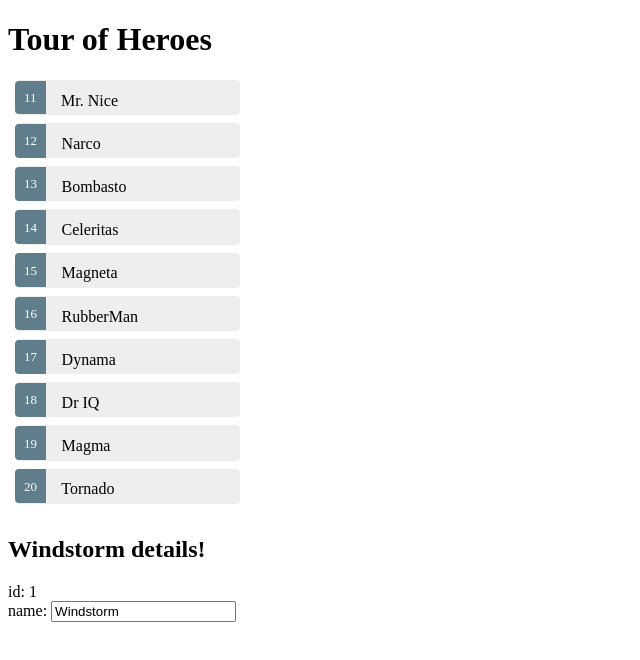
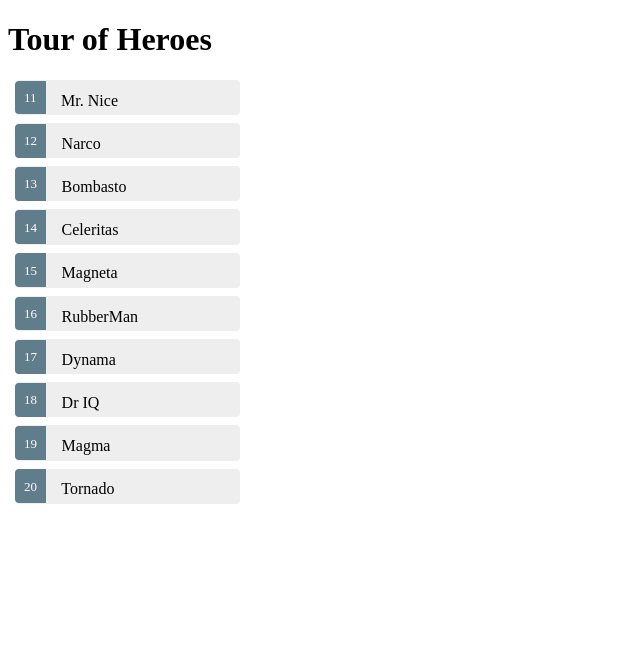
Before and after one commit to furby-tm/angular-tour-of-heroes, an Angular app: page / in a window 1280 px wide. Shown: the top 660 px of the page, without its empty margins (0-640 px from the left). Built offline with nearby package versions, Linux system fonts and the light colour scheme.

Commit message:
Implemented a master/detail design

```diff
--- a/src/app/app.component.html
+++ b/src/app/app.component.html
@@ -1,15 +1,17 @@
 <h1>{{title}}</h1>
 <ul class="heroes">
-  <li *ngFor="let hero of heroes">
+  <li *ngFor="let hero of heroes" (click)="onSelect(hero)">
     <span class="badge">{{hero.id}}</span> {{hero.name}}
   </li>
 </ul>
-<h2>{{hero.name}} details!</h2>
+<div *ngIf="selectedHero">
+<h2>{{selectedHero.name}} details!</h2>
 <div>
   <label>id: </label>
-  {{hero.id}}
+  {{selectedHero.id}}
 </div>
 <div>
   <label>name: </label>
-  <input [(ngModel)]="hero.name" placeholder="name">
+  <input [(ngModel)]="selectedHero.name" placeholder="name">
 </div>
+</div>
--- a/src/app/app.component.ts
+++ b/src/app/app.component.ts
@@ -26,9 +26,9 @@
 
 export class AppComponent {
   title = "Tour of Heroes";
-  hero: Hero = {
-    id: 1,
-    name: 'Windstorm'
-  };
+  selectedHero: Hero;
+  onSelect(hero: Hero): void {
+  this.selectedHero = hero;
+}
   heroes = HEROES;
 }
```
